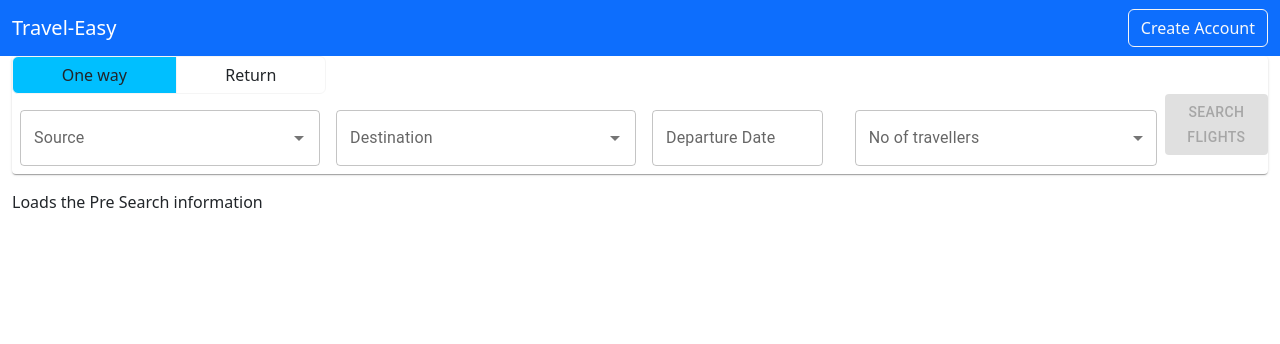
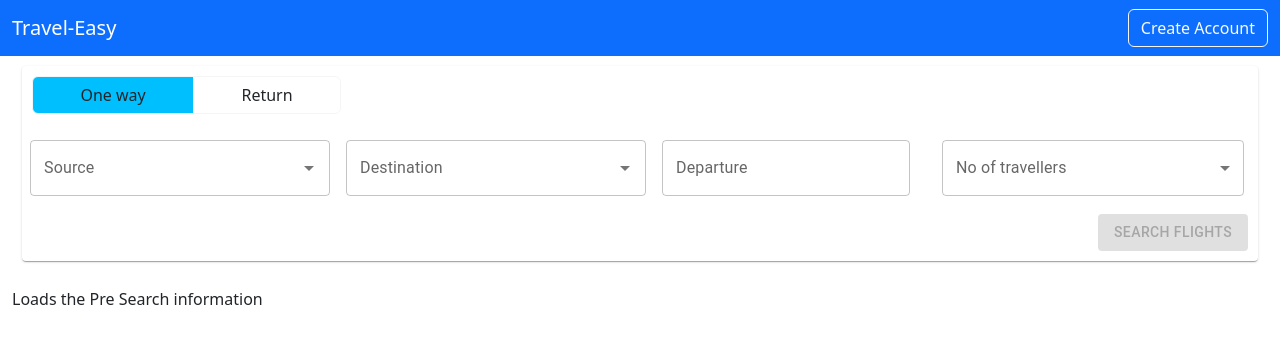
Before and after one commit to aoc38/Travel-Easy-frontend, a React (Create React App) app: page / in a window 1280 px wide. Shown: the top 344 px of the page. Built offline with nearby package versions, Linux system fonts and the light colour scheme.

Commit message:
Modified css in searchflight

```diff
--- a/src/Components/Flights/searchflight.css
+++ b/src/Components/Flights/searchflight.css
@@ -1,5 +1,8 @@
 .ml-4 {
     margin-left: 10px;
+}
+.mrgn {
+  margin: 10px;
 }
 /* .border-right{
     border-right: 1px solid gray;
@@ -17,3 +20,7 @@
     box-shadow: none !important;
     /* outline: thin dotted !important; */
   }
+  .flt-rt {
+    float: right;
+    margin: 10px;
+  }
--- a/src/Components/Flights/searchflight.js
+++ b/src/Components/Flights/searchflight.js
@@ -127,9 +127,9 @@ function SearchFlight() {
     <div className="container-fluid">
       <div className="row">
         <div className="col-md-12">
-        <Card>
+        <Card className="mrgn">
         {/* <div className="col-md-3 ml-4"> */}
-          <div className="col-md-3">
+          <div className="col-md-3 mrgn">
           <div className="btn-group d-flex justify-content-center">
             {bookingTypes.map((type) => {
               return (
@@ -171,7 +171,7 @@ function SearchFlight() {
                 value={value}
                 onChange={handleDepartureDate}
                 format={DATE_FORMAT}
-                label="Departure Date"
+                label="Departure"
                 className="mt-2"
               />
             </div>
@@ -181,7 +181,7 @@ function SearchFlight() {
                   value={value}
                   onChange={handleReturnDate}
                   format={DATE_FORMAT}
-                  label="Return Date"
+                  label="Return"
                   className="mt-2"
                 />
               ) : null}
@@ -193,16 +193,17 @@ function SearchFlight() {
                 onChange={handleNumberOfPassengers}
               />
             </div>
-           <div>
+          </div>
+          </div>
+          </div>
+        {/* </div> */}
+        <div className="flt-rt">
             <Button
+
             disabled={disableButton}
             onClick={fetchFlights}
             btname="Search Flights" />
             </div>
-          </div>
-          </div>
-          </div>
-        {/* </div> */}
         </Card>
         </div>
         <div className="col-md-12 mt-3">
```
